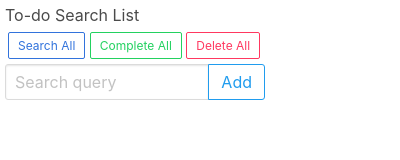
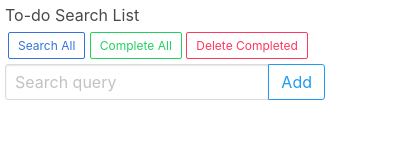
Before and after one commit to ashikul/searchtodolist, a browser extension: page app/popup.html in a window 400 px wide. Drawn offline with nearby package versions, Linux system fonts and the light colour scheme; files that its build step writes are made by us from their sources.

```diff
--- a/app/popup.html
+++ b/app/popup.html
@@ -30,7 +30,7 @@
       Complete All
     </a>
     <a class="button is-small is-danger is-outlined" id="delete-all">
-      Delete All
+      Delete Completed
     </a>
   </div>
 
--- a/app/scripts.babel/popup.js
+++ b/app/scripts.babel/popup.js
@@ -30,7 +30,10 @@
   });
 
 
-  $('#add').click(function (e) {});
+    $('#add').click(function (e) {
+
+
+    });
   $('#check').click(function (e) {});
   $('#delete').click(function (e) {});
 
--- a/app/styles/main.css
+++ b/app/styles/main.css
@@ -5,7 +5,7 @@
 body {
   padding: 3px 5px;
   margin: 0;
-  width: 270px;
+  width: 330px;
 }
 
 .todo-search-container {
```
